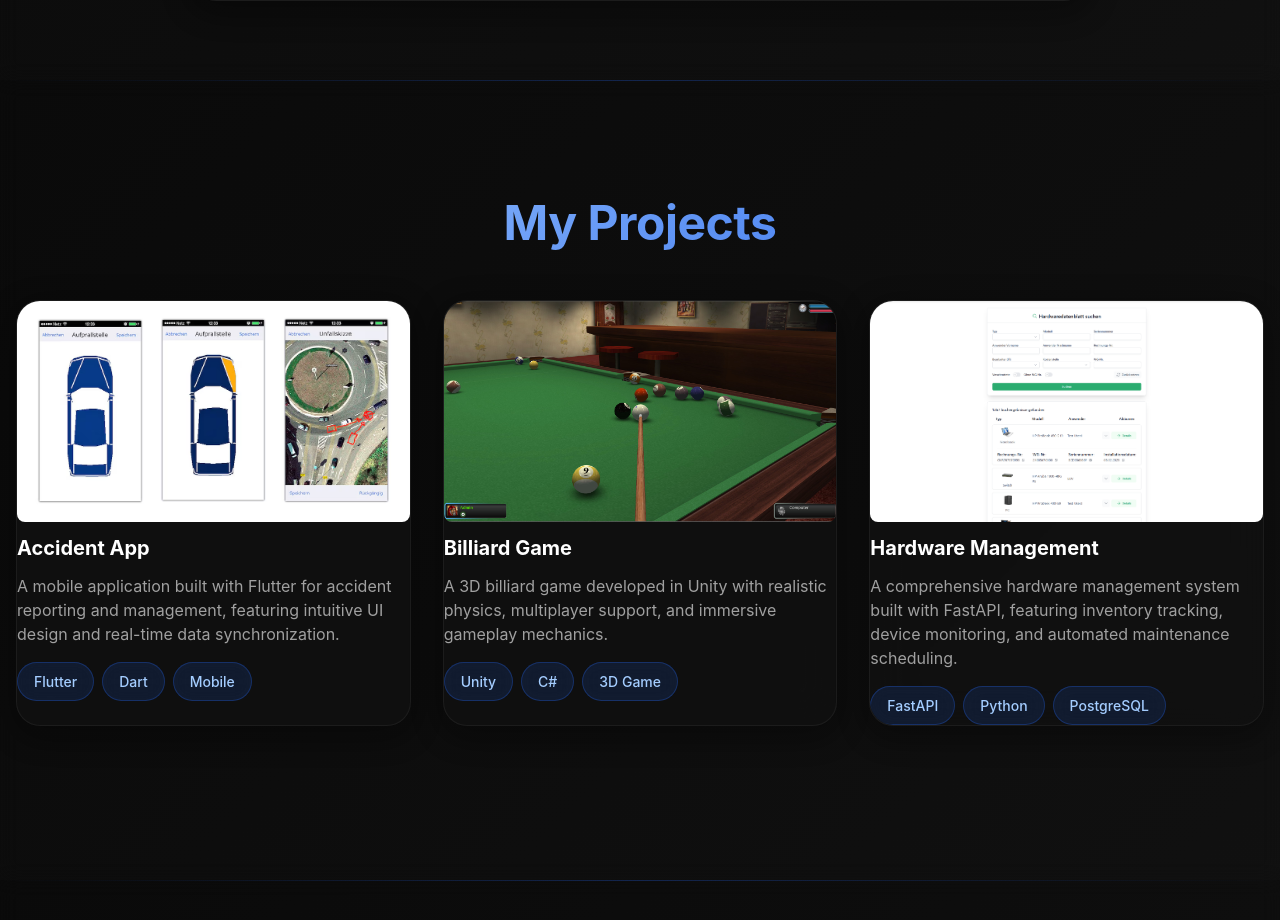
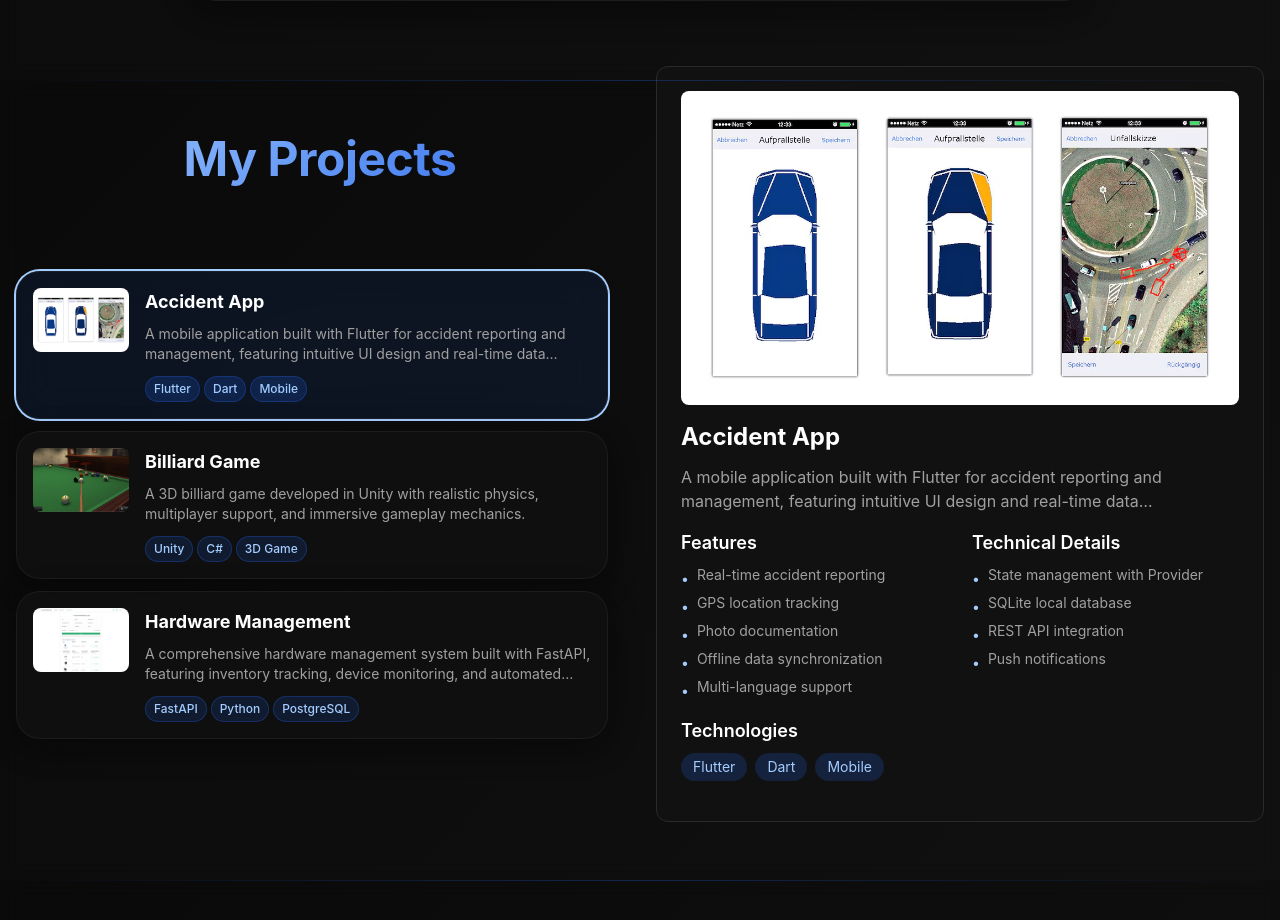
Before and after one commit to chrisnltr/portfolio, a Nuxt app: page / in a window 1280 px wide. Shown: the part 2400-3320 px from the top of the page. Built offline with nearby package versions, Linux system fonts and the light colour scheme.

Commit message:
refactor: enhance project showcase

```diff
--- a/app.vue
+++ b/app.vue
@@ -315,93 +315,162 @@
         class="h-screen modern-section flex items-center transition-all duration-800 ease-out"
         style="scroll-snap-align: start"
       >
-        <div class="container mx-auto px-4 -mt-10">
+        <div class="container mx-auto px-4 -mt-32">
+          <div
+            class="grid md:grid-cols-2 gap-8 max-w-7xl mx-auto h-[700px] items-start"
+          >
+            <div class="flex flex-col h-full justify-start">
               <h2
-            class="section-title font-bold text-center mb-12 gradient-text animate-slide-up"
+                class="section-title font-bold gradient-text animate-slide-up text-center mt-16"
               >
                 My Projects
               </h2>
-          <div class="grid md:grid-cols-3 gap-8 max-w-7xl mx-auto">
+
+              <div class="space-y-3 pr-4 flex-1 flex flex-col justify-center">
                 <div
+                  v-for="(project, index) in projectData"
+                  :key="index"
                   class="card-elevated group hover:glow hover:scale-105 transition-all duration-300 cursor-pointer"
-              @click="toggleProject(0)"
+                  :class="{
+                    'ring-2 ring-accent-400 bg-accent-600/10':
+                      selectedProject === index,
+                  }"
+                  @click="selectProject(index)"
                 >
+                  <div class="flex gap-4 p-4">
+                    <div class="flex-shrink-0">
                       <div
-                class="aspect-video bg-background-tertiary rounded-lg mb-3 flex items-center justify-center overflow-hidden image-hover"
+                        class="w-24 h-16 bg-background-tertiary rounded-lg overflow-hidden image-hover"
                       >
                         <img
-                  src="/images/UnfallApp.png"
-                  alt="Accident App Screenshot"
+                          :src="project.image"
+                          :alt="project.title + ' Screenshot'"
                           class="w-full h-full object-cover transition-transform duration-300"
                         />
                       </div>
-              <h3 class="text-xl font-bold mb-3 text-text-primary">
-                Accident App
+                    </div>
+
+                    <div class="flex-1 min-w-0">
+                      <h3
+                        class="text-lg font-bold mb-2 text-text-primary truncate"
+                      >
+                        {{ project.title }}
                       </h3>
-              <p class="text-text-secondary mb-4 text-base">
-                A mobile application built with Flutter for accident reporting
-                and management, featuring intuitive UI design and real-time data
-                synchronization.
+                      <p class="text-text-secondary mb-3 text-sm line-clamp-2">
+                        {{ project.description }}
                       </p>
-              <div class="flex gap-2">
-                <span class="tech-tag">Flutter</span>
-                <span class="tech-tag">Dart</span>
-                <span class="tech-tag">Mobile</span>
+                      <div class="flex gap-1 flex-wrap">
+                        <span
+                          v-for="tech in project.technologies"
+                          :key="tech"
+                          class="tech-tag text-xs px-2 py-1"
+                        >
+                          {{ tech }}
+                        </span>
+                      </div>
+                    </div>
+                  </div>
+                </div>
               </div>
             </div>
 
             <div
-              class="card-elevated group hover:glow hover:scale-105 transition-all duration-300 cursor-pointer"
-              @click="toggleProject(1)"
+              class="bg-background-secondary border border-border-primary rounded-xl p-6 h-full flex flex-col justify-center"
             >
+              <div class="animate-fade-in flex flex-col justify-center h-full">
                 <div
-                class="aspect-video bg-background-tertiary rounded-lg mb-3 flex items-center justify-center overflow-hidden image-hover"
+                  class="aspect-video bg-background-tertiary rounded-lg mb-4 overflow-hidden cursor-pointer relative flex-shrink-0"
+                  @click="openImageModal"
+                  @mouseenter="showZoomIcon = true"
+                  @mouseleave="showZoomIcon = false"
                 >
                   <img
-                  src="/images/BilliardGame.png"
-                  alt="Billiard Game Screenshot"
-                  class="w-full h-full object-cover transition-transform duration-300"
+                    :src="projectData[selectedProject]?.image"
+                    :alt="projectData[selectedProject]?.title + ' Screenshot'"
+                    class="w-full h-full object-cover hover:scale-105 transition-transform duration-300"
                   />
-              </div>
-              <h3 class="text-xl font-bold mb-3 text-text-primary">
-                Billiard Game
-              </h3>
-              <p class="text-text-secondary mb-4 text-base">
-                A 3D billiard game developed in Unity with realistic physics,
-                multiplayer support, and immersive gameplay mechanics.
-              </p>
-              <div class="flex gap-2">
-                <span class="tech-tag">Unity</span>
-                <span class="tech-tag">C#</span>
-                <span class="tech-tag">3D Game</span>
+                  <div
+                    v-if="showZoomIcon"
+                    class="absolute inset-0 bg-black/20 transition-colors duration-300 flex items-center justify-center pointer-events-none"
+                  >
+                    <svg
+                      class="w-8 h-8 text-white transition-opacity duration-300"
+                      fill="none"
+                      stroke="currentColor"
+                      viewBox="0 0 24 24"
+                    >
+                      <path
+                        stroke-linecap="round"
+                        stroke-linejoin="round"
+                        stroke-width="2"
+                        d="M21 21l-6-6m2-5a7 7 0 11-14 0 7 7 0 0114 0zM10 7v3m0 0v3m0-3h3m-3 0H7"
+                      ></path>
+                    </svg>
                   </div>
                 </div>
 
-            <div
-              class="card-elevated group hover:glow hover:scale-105 transition-all duration-300 cursor-pointer"
-              @click="toggleProject(2)"
+                <h2
+                  class="text-2xl font-bold text-text-primary mb-3 flex-shrink-0"
                 >
-              <div
-                class="aspect-video bg-background-tertiary rounded-lg mb-3 flex items-center justify-center overflow-hidden image-hover"
+                  {{ projectData[selectedProject]?.title }}
+                </h2>
+
+                <p
+                  class="text-text-secondary mb-4 text-base flex-shrink-0 line-clamp-2"
                 >
-                <img
-                  src="/images/HardwareManager.png"
-                  alt="Hardware Management Screenshot"
-                  class="w-full h-full object-cover transition-transform duration-300"
-                />
+                  {{ projectData[selectedProject]?.description }}
+                </p>
+
+                <div class="grid grid-cols-2 gap-6 mb-4 flex-1 min-h-0">
+                  <div class="flex-1 min-h-0">
+                    <h3 class="text-lg font-semibold text-text-primary mb-2">
+                      Features
+                    </h3>
+                    <ul class="text-text-secondary space-y-1 text-sm">
+                      <li
+                        v-for="feature in projectData[selectedProject]
+                          ?.features"
+                        :key="feature"
+                        class="flex items-start"
+                      >
+                        <span class="text-accent-400 mr-2 mt-1">•</span>
+                        <span>{{ feature }}</span>
+                      </li>
+                    </ul>
                   </div>
-              <h3 class="text-xl font-bold mb-3 text-text-primary">
-                Hardware Management
+
+                  <div class="flex-1 min-h-0">
+                    <h3 class="text-lg font-semibold text-text-primary mb-2">
+                      Technical Details
                     </h3>
-              <p class="text-text-secondary mb-4 text-base">
-                A comprehensive hardware management system built with FastAPI,
-                featuring inventory tracking, device monitoring, and automated
-                maintenance scheduling.
-              </p>
-              <div class="flex gap-2">
-                <span class="tech-tag">FastAPI</span>
-                <span class="tech-tag">Python</span>
-                <span class="tech-tag">PostgreSQL</span>
+                    <ul class="text-text-secondary space-y-1 text-sm">
+                      <li
+                        v-for="detail in projectData[selectedProject]
+                          ?.technicalDetails"
+                        :key="detail"
+                        class="flex items-start"
+                      >
+                        <span class="text-accent-400 mr-2 mt-1">•</span>
+                        <span>{{ detail }}</span>
+                      </li>
+                    </ul>
+                  </div>
+                </div>
+
+                <div class="mb-4 flex-shrink-0">
+                  <h3 class="text-lg font-semibold text-text-primary mb-2">
+                    Technologies
+                  </h3>
+                  <div class="flex flex-wrap gap-2">
+                    <span
+                      v-for="tech in projectData[selectedProject]?.technologies"
+                      :key="tech"
+                      class="px-3 py-1 bg-accent-600/20 text-accent-400 rounded-full text-sm"
+                    >
+                      {{ tech }}
+                    </span>
+                  </div>
+                </div>
               </div>
             </div>
           </div>
@@ -453,126 +522,6 @@
       </section>
     </main>
 
-    <div
-      v-if="selectedProject !== null"
-      class="fixed inset-0 z-[9999] flex items-center justify-center p-4"
-      @click="closeModal"
-    >
-      <div class="absolute inset-0 bg-black/80 backdrop-blur-sm"></div>
-
-      <div
-        class="relative bg-background-secondary border border-border-primary rounded-xl p-8 max-w-2xl w-full max-h-[90vh] overflow-y-auto animate-fade-in"
-        @click.stop
-      >
-        <button
-          @click="closeModal"
-          class="absolute top-4 right-4 text-text-secondary hover:text-text-primary transition-colors"
-        >
-          <svg
-            class="w-6 h-6"
-            fill="none"
-            stroke="currentColor"
-            viewBox="0 0 24 24"
-          >
-            <path
-              stroke-linecap="round"
-              stroke-linejoin="round"
-              stroke-width="2"
-              d="M6 18L18 6M6 6l12 12"
-            ></path>
-          </svg>
-        </button>
-
-        <div
-          class="aspect-video bg-background-tertiary rounded-lg mb-6 overflow-hidden cursor-pointer relative"
-          @click="openImageModal"
-          @mouseenter="showZoomIcon = true"
-          @mouseleave="showZoomIcon = false"
-        >
-          <img
-            :src="projectData[selectedProject]?.image"
-            :alt="projectData[selectedProject]?.title + ' Screenshot'"
-            class="w-full h-full object-cover hover:scale-105 transition-transform duration-300"
-          />
-          <div
-            v-if="showZoomIcon"
-            class="absolute inset-0 bg-black/20 transition-colors duration-300 flex items-center justify-center pointer-events-none"
-          >
-            <svg
-              class="w-8 h-8 text-white transition-opacity duration-300"
-              fill="none"
-              stroke="currentColor"
-              viewBox="0 0 24 24"
-            >
-              <path
-                stroke-linecap="round"
-                stroke-linejoin="round"
-                stroke-width="2"
-                d="M21 21l-6-6m2-5a7 7 0 11-14 0 7 7 0 0114 0zM10 7v3m0 0v3m0-3h3m-3 0H7"
-              ></path>
-            </svg>
-          </div>
-        </div>
-
-        <h2 class="text-3xl font-bold text-text-primary mb-4">
-          {{ projectData[selectedProject]?.title }}
-        </h2>
-
-        <p class="text-text-secondary mb-6 text-lg">
-          {{ projectData[selectedProject]?.description }}
-        </p>
-
-        <div class="grid md:grid-cols-2 gap-6 mb-6">
-          <div>
-            <h3 class="text-xl font-semibold text-text-primary mb-3">
-              Features
-            </h3>
-            <ul class="text-text-secondary space-y-2">
-              <li
-                v-for="feature in projectData[selectedProject]?.features"
-                :key="feature"
-                class="flex items-start"
-              >
-                <span class="text-accent-400 mr-2 mt-1">•</span>
-                <span>{{ feature }}</span>
-              </li>
-            </ul>
-          </div>
-
-          <div>
-            <h3 class="text-xl font-semibold text-text-primary mb-3">
-              Technical Details
-            </h3>
-            <ul class="text-text-secondary space-y-2">
-              <li
-                v-for="detail in projectData[selectedProject]?.technicalDetails"
-                :key="detail"
-                class="flex items-start"
-              >
-                <span class="text-accent-400 mr-2 mt-1">•</span>
-                <span>{{ detail }}</span>
-              </li>
-            </ul>
-          </div>
-        </div>
-
-        <div class="mb-6">
-          <h3 class="text-xl font-semibold text-text-primary mb-3">
-            Technologies
-          </h3>
-          <div class="flex flex-wrap gap-2">
-            <span
-              v-for="tech in projectData[selectedProject]?.technologies"
-              :key="tech"
-              class="px-3 py-1 bg-accent-600/20 text-accent-400 rounded-full text-sm"
-            >
-              {{ tech }}
-            </span>
-          </div>
-        </div>
-      </div>
-    </div>
-
     <!-- Image Modal -->
     <div
       v-if="imageModalOpen"
@@ -623,7 +572,7 @@ const mousePosition = ref({ x: 0, y: 0 });
 const cursorFollower = ref(null);
 const isHoveringTarget = ref(false);
 const animateName = ref(false);
-const selectedProject = ref(null);
+const selectedProject = ref(0); // Default to first project
 const imageModalOpen = ref(false);
 const showZoomIcon = ref(false);
 
@@ -770,14 +719,8 @@ const sendEmail = () => {
   window.open(mailtoLink, "_blank");
 };
 
-const toggleProject = (index) => {
+const selectProject = (index) => {
   selectedProject.value = index;
-  document.body.style.overflow = "hidden";
-};
-
-const closeModal = () => {
-  selectedProject.value = null;
-  document.body.style.overflow = "auto";
 };
 
 const openImageModal = () => {
```
Lines whose indentation alone changed are shown as unchanged.
